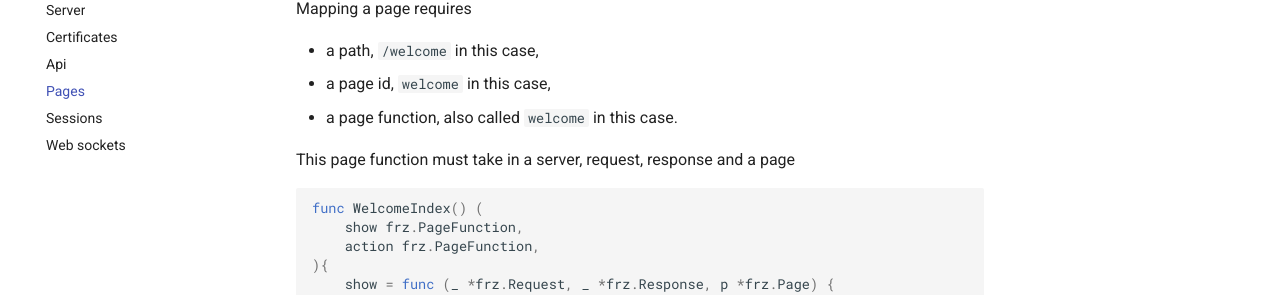
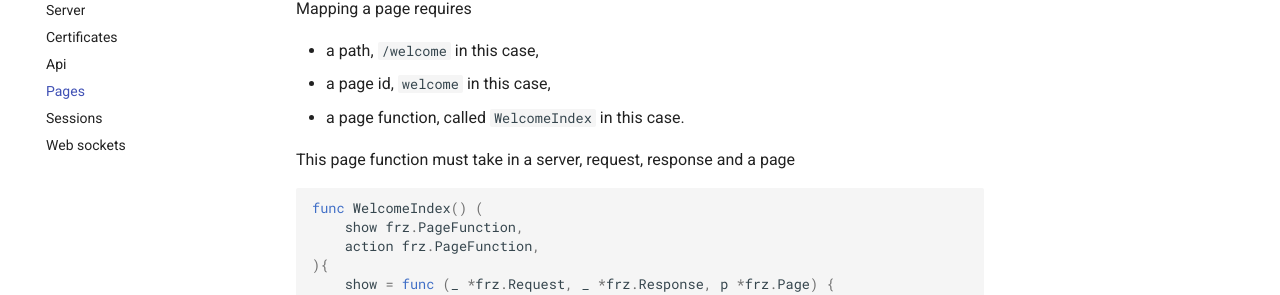
Before and after one commit to razshare/frizzante-docs, an MkDocs documentation site: the page built from docs/pages.md, in a window 1280 px wide and 900 px high, scrolled down 644 px. Shown: the part 152-447 px from the top of the window. Built offline with MkDocs 1.6.1 and Material for MkDocs 9.7.7, drawn with Linux system fonts in a browser that asks for light colours.

Commit message:
chore(docs): updating some names and examples.

```diff
--- a/docs/pages.md
+++ b/docs/pages.md
@@ -26,7 +26,7 @@ Mapping a page requires
 
 - a path, `/welcome` in this case,
 - a page id, `welcome` in this case,
-- a page function, also called `welcome` in this case.
+- a page function, called `WelcomeIndex` in this case.
 
 This page function must take in a server, request, response and a page
 
```
